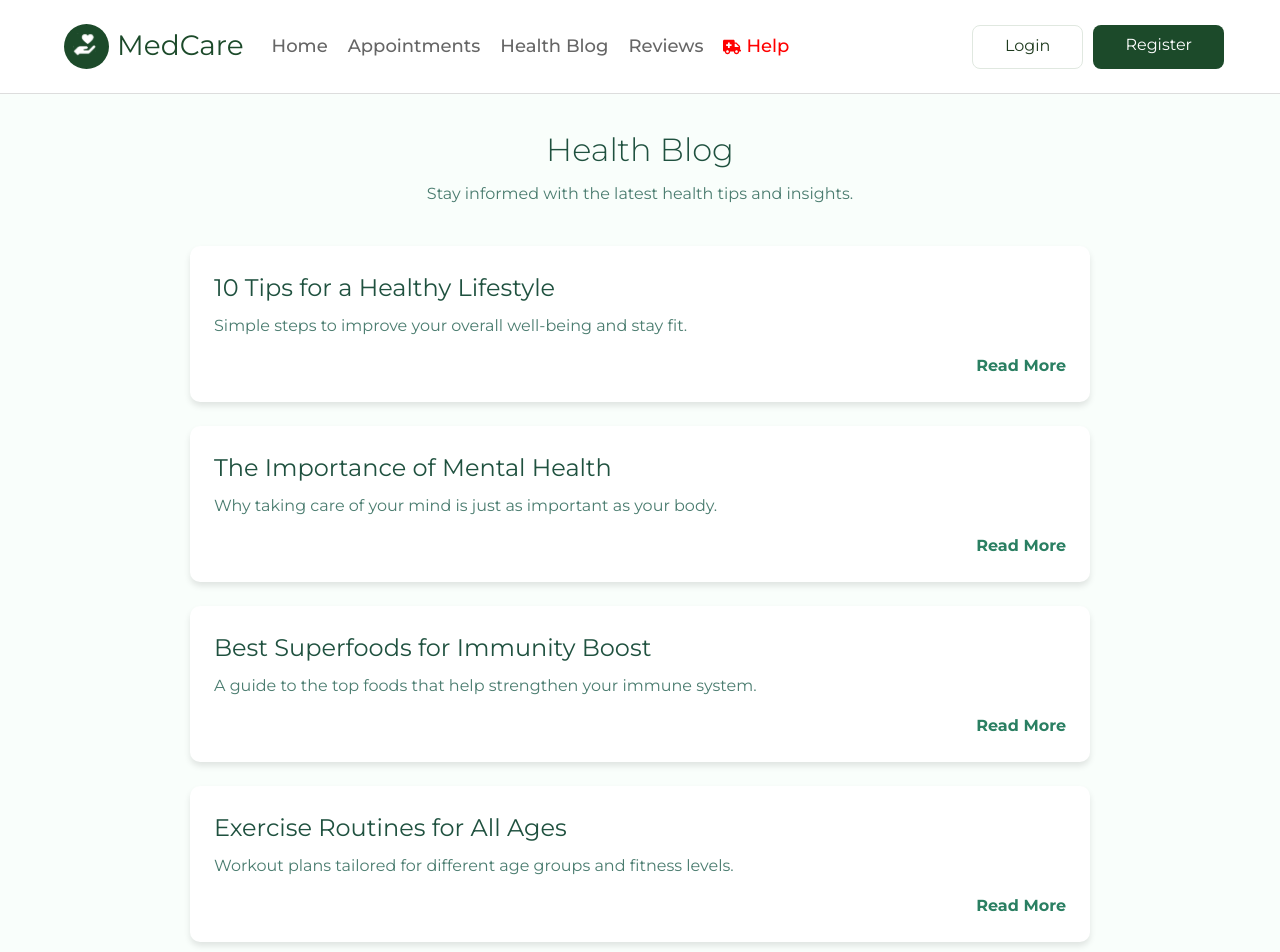
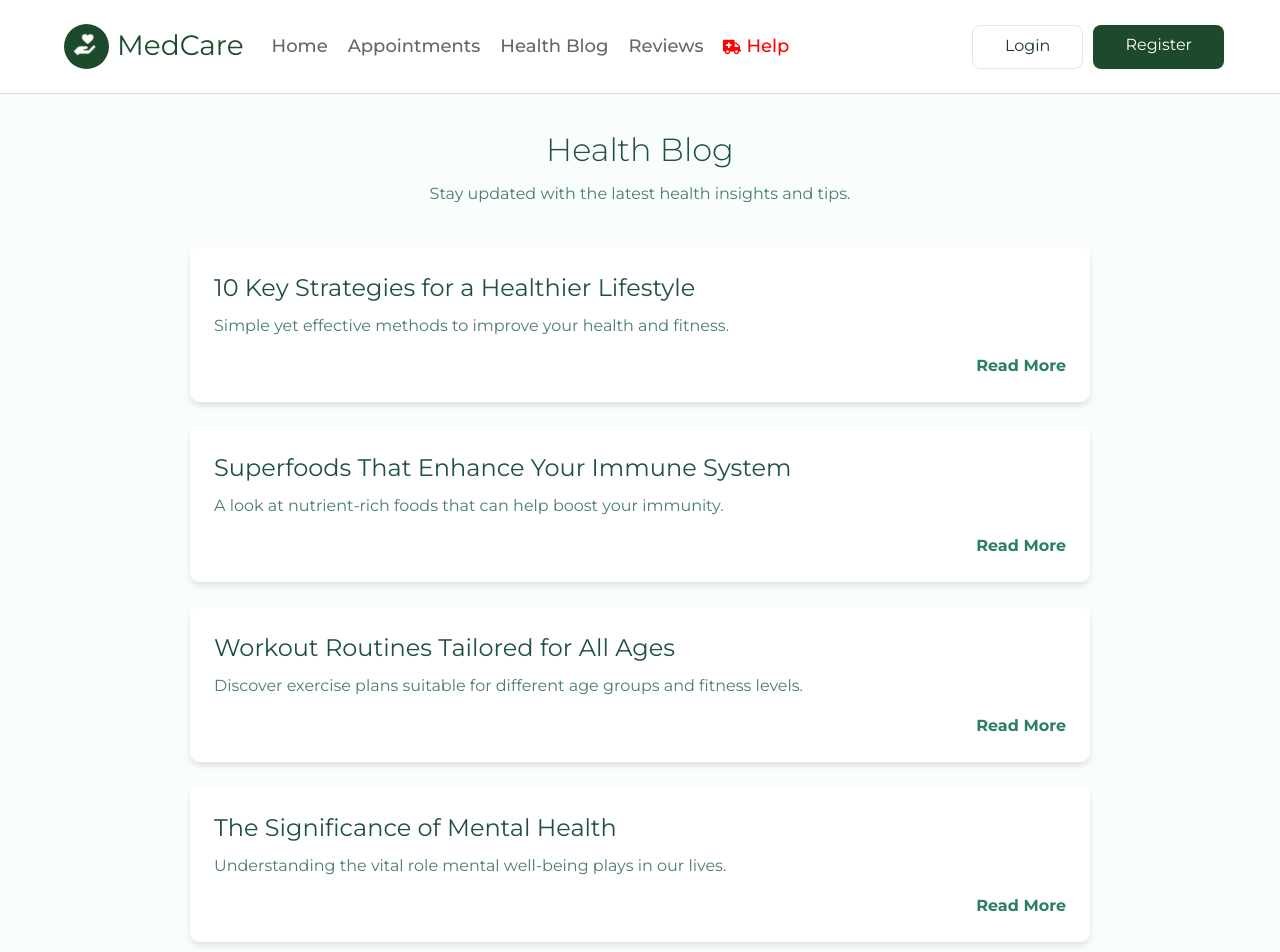
Before and after one commit to Deepak-ag22/MEDCARE, a Next.js app in the folder client/: page /healthblog in a window 1280 px wide. Shown: the top 952 px of the page. Built offline with nearby package versions, Linux system fonts and the light colour scheme; no server answers.

Commit message:
F-fixed static pages for SSG

```diff
--- a/client/app/_Components/Blog/HealthBlog.tsx
+++ /dev/null
@@ -1,60 +0,0 @@
-"use client";
-
-import React, { useEffect, useState } from "react";
-import styles from "./HealthBlog.module.css";
-import Link from "next/link";
-
-const blogs = [
-  {
-    title: "10 Tips for a Healthy Lifestyle",
-    description: "Simple steps to improve your overall well-being and stay fit.",
-    link: "https://www.healthline.com/nutrition/10-healthy-lifestyle-tips",
-  },
-  {
-    title: "The Importance of Mental Health",
-    description: "Why taking care of your mind is just as important as your body.",
-    link: "https://www.verywellmind.com/importance-of-mental-health-5092459",
-  },
-  {
-    title: "Best Superfoods for Immunity Boost",
-    description: "A guide to the top foods that help strengthen your immune system.",
-    link: "https://www.medicalnewstoday.com/articles/322412",
-  },
-  {
-    title: "Exercise Routines for All Ages",
-    description: "Workout plans tailored for different age groups and fitness levels.",
-    link: "https://www.self.com/story/best-workouts-for-every-age",
-  },
-];
-
-const HealthBlog = () => {
-  const [loading, setLoading] = useState(true);
-
-  useEffect(() => {
-    setLoading(false);
-  }, []);
-
-  if (loading) {
-    return <div className={styles.loader}>Loading...</div>;
-  }
-
-  return (
-    <div className={styles.container}>
-      <h1 className={styles.header}>Health Blog</h1>
-      <p className={styles.subtext}>Stay informed with the latest health tips and insights.</p>
-      <div className={styles.blogList}>
-        {blogs.map((blog, index) => (
-          <div key={index} className={styles.card}>
-            <h2>{blog.title}</h2>
-            <p>{blog.description}</p>
-            <Link href={blog.link} target="_blank" className={styles.link}>
-              Read More
-            </Link>
-          </div>
-        ))}
-      </div>
-    </div>
-  );
-};
-
-export default HealthBlog;
--- a/client/app/_Components/HelpPage/Help.tsx
+++ /dev/null
@@ -1,33 +0,0 @@
-import React from "react";
-import styles from "./Helppage.module.css";
-
-const HelpPage = () => {
-  return (
-    <div className={styles.container}>
-      <header className={styles.header}>
-        <h1>Emergency Contact & Help</h1>
-        <p>Quick access to urgent care numbers and emergency contacts.</p>
-      </header>
-      <section className={styles.contacts}>
-        <div className={styles.card}>
-          <h2>Emergency Medical Services</h2>
-          <p>Dial: <strong>911</strong> (For immediate medical assistance)</p>
-        </div>
-        <div className={styles.card}>
-          <h2>Blood Bank</h2>
-          <p>Dial: <strong>1-800-222-1222</strong></p>
-        </div>
-        <div className={styles.card}>
-          <h2>Ambulance</h2>
-          <p>Dial: <strong>988</strong> (vehicle support)</p>
-        </div>
-        <div className={styles.card}>
-          <h2>Explore surroundings</h2>
-          <p>Find the nearest hospital at <a href="https://www.hospitallocator.com" className={styles.link}>Hospital Locator</a></p>
-        </div>
-      </section>
-    </div>
-  );
-};
-
-export default HelpPage;
--- a/client/app/_Components/DetailPage/DoctorDetail.tsx
+++ b/client/app/_Components/doctorProfile/DoctorDetail.tsx
@@ -1,4 +1,5 @@
-"use client"
+"use client";
+
 import Image from 'next/image';
 import styles from './Doctordetail.module.css';
 import Link from 'next/link';
@@ -30,6 +31,7 @@ export default function DoctorPage({ doctor }: DoctorPageProps) {
                             width={150}
                             height={150}
                             className={styles.doctorImage}
+                            priority
                         />
                     </div>
                     <div className={styles.rightSection}>
@@ -52,7 +54,7 @@ export default function DoctorPage({ doctor }: DoctorPageProps) {
                 </div>
                 <div className={styles.aboutSection}>
                     <h2>About {doctor.name}</h2>
-                    <p> {doctor.name} is a highly experienced {doctor.specialty} known for providing excellent patient care and medical expertise.</p>
+                    <p>{doctor.name} is a highly experienced {doctor.specialty} known for providing excellent patient care and medical expertise.</p>
                     <p>With over {doctor.experience} years in the field, {doctor.name} has treated numerous cases with utmost professionalism and dedication.</p>
                 </div>
             </div>
--- a/client/app/_Components/DetailPage/Doctordetail.module.css
+++ b/client/app/_Components/doctorProfile/Doctordetail.module.css
@@ -10,7 +10,6 @@
     z-index: -1;
 }
 
-/* Main container for doctor details */
 .container {
     max-width: 800px;
     margin: 80px auto;
@@ -39,6 +38,7 @@
 .doctorImage {
     border-radius: 50%;
     border: 3px solid #19671c; /* Green border */
+    object-fit: cover; /* Ensure the image covers the area */
 }
 
 /* Right section for doctor info */
@@ -48,7 +48,7 @@
 
 /* Doctor details */
 .name {
-    font-size: 22px;
+    font-size: 24px; /* Increased font size */
     font-weight: bold;
     color: #333;
 }
--- a/client/app/doctor/[id]/page.tsx
+++ b/client/app/doctor/[id]/page.tsx
@@ -1,6 +1,6 @@
 "use client";
 
-import DoctorPage from "@/app/_Components/DetailPage/DoctorDetail";
+import DoctorPage from "@/app/_Components/doctorProfile/DoctorDetail";
 import { useParams } from "next/navigation";
 import { useEffect, useState } from "react";
 
@@ -22,7 +22,7 @@ export default function DynamicDoctorPage() {
     useEffect(() => {
         const fetchDoctor = async () => {
             try {
-                const response = await fetch(`http://localhost:3001/api/doctors/${params.id}`);
+                const response = await fetch(`${process.env.NEXT_PUBLIC_BACKEND_URL}/api/doctors/${params.id}`);
 
                 if (!response.ok) {
                     throw new Error("Failed to fetch doctor");
@@ -51,8 +51,8 @@ export default function DynamicDoctorPage() {
         }
     }, [params.id]);
 
-    if (error) return <div className="text-red-500">{error}</div>;
-    if (!doctor) return <div className="text-gray-600">Loading...</div>;
+    if (error) return <div className="text-red-400">{error}</div>;
+    if (!doctor) return <div className="text-gray-500">Loading...</div>;
 
     return <DoctorPage doctor={doctor} />;
 }
--- a/client/app/healthblog/page.tsx
+++ b/client/app/healthblog/page.tsx
@@ -1,4 +1,58 @@
-import HealthBlog from "../_Components/Blog/HealthBlog";
-export default function BlogComp(){
-    return <HealthBlog/>
-}
+"use client";
+
+import React from "react";
+import styles from "./Blog.module.css";
+import Link from "next/link";
+
+const blogs = [
+  {
+    title: "10 Key Strategies for a Healthier Lifestyle",
+    description: "Simple yet effective methods to improve your health and fitness.",
+    link: "https://www.healthline.com/nutrition/10-healthy-lifestyle-tips",
+  },
+  {
+    title: "Superfoods That Enhance Your Immune System",
+    description: "A look at nutrient-rich foods that can help boost your immunity.",
+    link: "https://www.medicalnewstoday.com/articles/322412",
+  },
+  {
+    title: "Workout Routines Tailored for All Ages",
+    description: "Discover exercise plans suitable for different age groups and fitness levels.",
+    link: "https://www.self.com/story/best-workouts-for-every-age",
+  },
+  {
+    title: "The Significance of Mental Health",
+    description: "Understanding the vital role mental well-being plays in our lives.",
+    link: "https://www.verywellmind.com/importance-of-mental-health-5092459",
+  },
+];
+
+const HealthBlog = () => {
+  return (
+    <div className={styles.container}>
+      <h1 className={styles.header}>Health Blog</h1>
+      <p className={styles.subtext}>Stay updated with the latest health insights and tips.</p>
+      <div className={styles.blogList}>
+        {blogs.map((blog, index) => (
+          <div key={index} className={styles.card}>
+            <h2>{blog.title}</h2>
+            <p>{blog.description}</p>
+            <Link href={blog.link} target="_blank" className={styles.link}>
+              Read More
+            </Link>
+          </div>
+        ))}
+      </div>
+    </div>
+  );
+};
+
+export default HealthBlog;
+
+// export async function getStaticProps() {
+//     return {
+//       props: {
+//         blogs,
+//       },
+//     };
+//   }
--- a/client/app/help/page.tsx
+++ b/client/app/help/page.tsx
@@ -1,5 +1,33 @@
-import HelpPage from "../_Components/HelpPage/Help";
+import React from "react";
+import styles from "./Help.module.css";
 
-export default function Help(){
-    return <HelpPage/>
-}
+const HelpPage = () => {
+  return (
+    <div className={styles.container}>
+      <header className={styles.header}>
+        <h1>Emergency Contact & Help</h1>
+        <p>Quick access to urgent care numbers and emergency contacts.</p>
+      </header>
+      <section className={styles.contacts}>
+        <div className={styles.card}>
+          <h2>Emergency Medical Services</h2>
+          <p>Dial: <strong>911</strong> (For immediate medical assistance)</p>
+        </div>
+        <div className={styles.card}>
+          <h2>Ambulance</h2>
+          <p>Dial: <strong>981</strong> (vehicle support)</p>
+        </div>
+        <div className={styles.card}>
+          <h2>Blood Bank</h2>
+          <p>Dial: <strong>1-800-222-1221</strong></p>
+        </div>
+        <div className={styles.card}>
+          <h2>Explore surroundings</h2>
+          <p>Find the nearest hospital at <a href="https://www.hospitalfinder.com" className={styles.link}>Hospital Locator</a></p>
+        </div>
+      </section>
+    </div>
+  );
+};
+
+export default HelpPage;
```
Also changed, not shown: client/app/help/Help.module.css (renamed from client/app/_Components/HelpPage/Helppage.module.css, +10 -10 lines), client/app/healthblog/Blog.module.css (renamed from client/app/_Components/Blog/HealthBlog.module.css).
